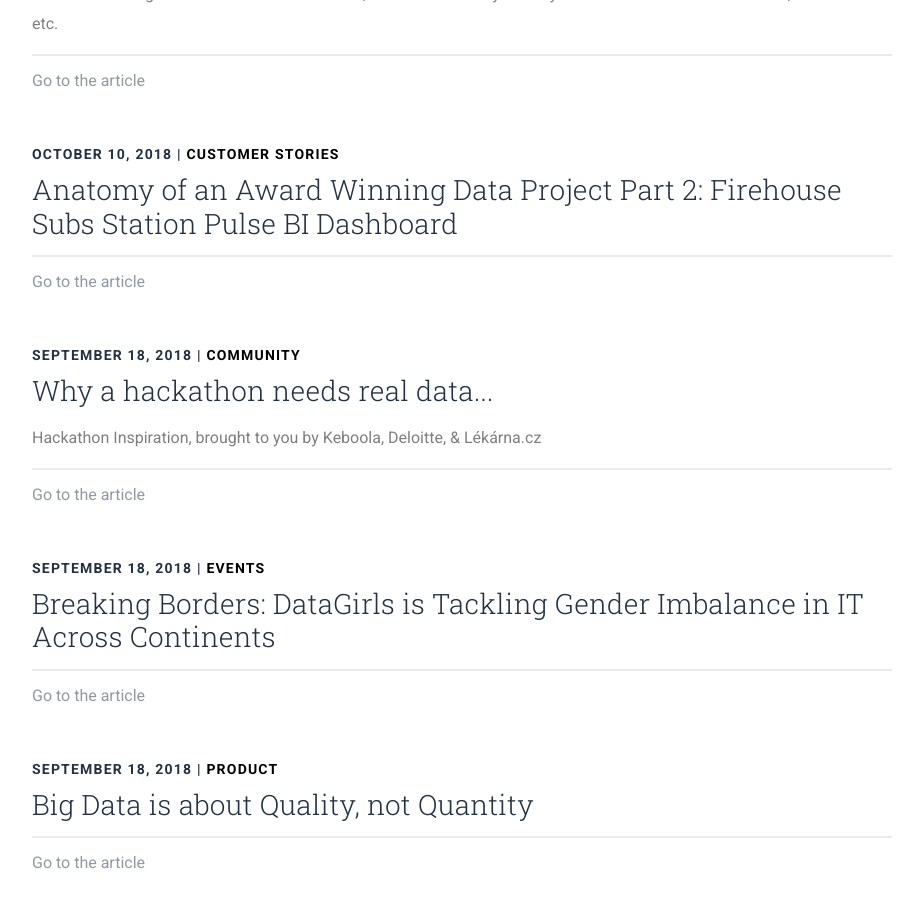
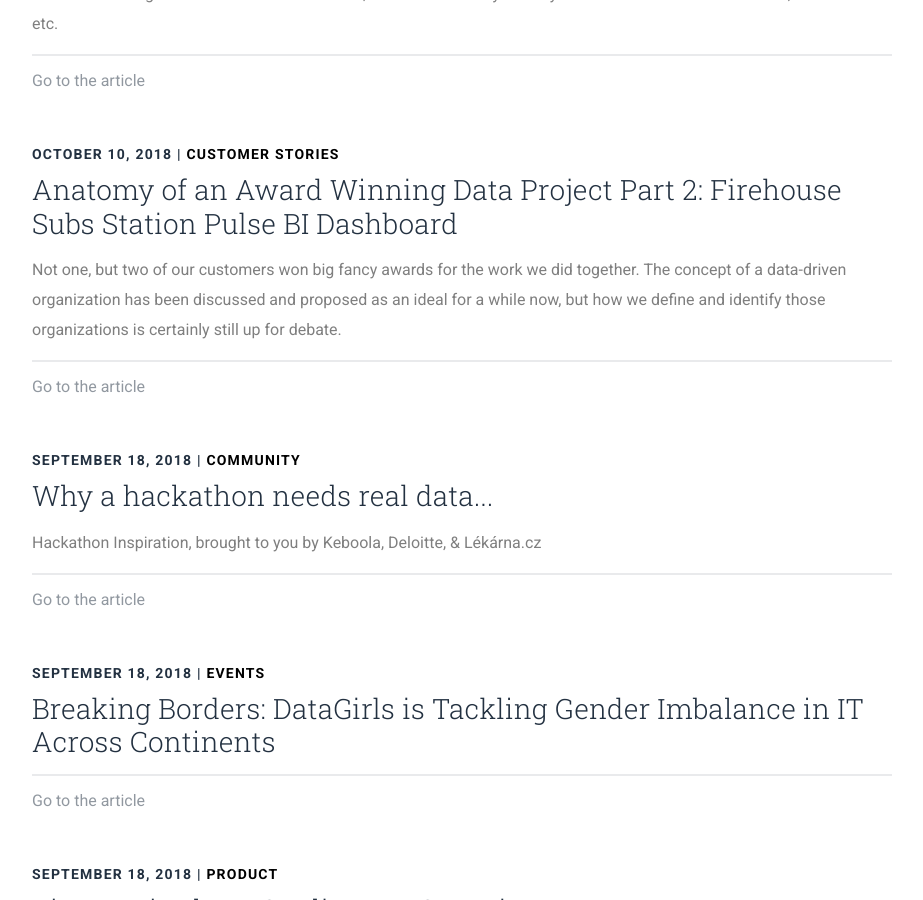
Before and after one commit to keboola/blog, a Jekyll site: the page built from index.md, in a window 1280 px wide and 900 px high, scrolled down 7568 px. Shown: the whole window, without its empty margins (28-951 px from the left). Built offline with Jekyll 4.4.1, drawn with Linux system fonts in a browser that asks for light colours; nearby versions of some CDN libraries.

Commit message:
Update from Forestry.io - Updated anatomy-of-an-award-winning-data-project-part-2-firehouse-subs-station-pulse-bi-dashboard.md

```diff
--- a/_posts/2018-10-10-anatomy-of-an-award-winning-data-project-part-2-firehouse-subs-station-pulse-bi-dashboard.md
+++ b/_posts/2018-10-10-anatomy-of-an-award-winning-data-project-part-2-firehouse-subs-station-pulse-bi-dashboard.md
@@ -4,12 +4,17 @@
 layout: post
 categories: customer-stories
 date: 2018-10-10 00:00:00 +0000
-perex: ''
+perex: 'Not one, but two of our customers won big fancy awards for the work we did
+  together. The concept of a data-driven organization has been discussed and proposed
+  as an ideal for a while now, but how we define and identify those organizations
+  is certainly still up for debate. '
 user: pavel-dolezal
 coverphoto: "/uploads/Untitled design (4)-1.png"
 coverphoto_slider: "/uploads/Untitled design (5)-1.png"
 
 ---
+### Anatomy of an Award Winning Data Project Part 2: Firehouse Subs Station Pulse BI Dashboard
+
 by [Kasey Jones Tonsfeldt](http://blog.keboola.com/author/20616)
 
 [![](https://lh6.googleusercontent.com/WiOkM9BtzRI_vfiel1ciIXtFKXBG74soVq4GyNDHRIerU0a97SvByZGyuYDe9tyXPi7D3u4lspHlYGEs_n12V4xXlNwDQkW7SqExOsymqQTfC2tc97h5eiV8Os5Xm47u11z3e_aF =480x320)](http://blog.keboola.com/author/20616)
```
